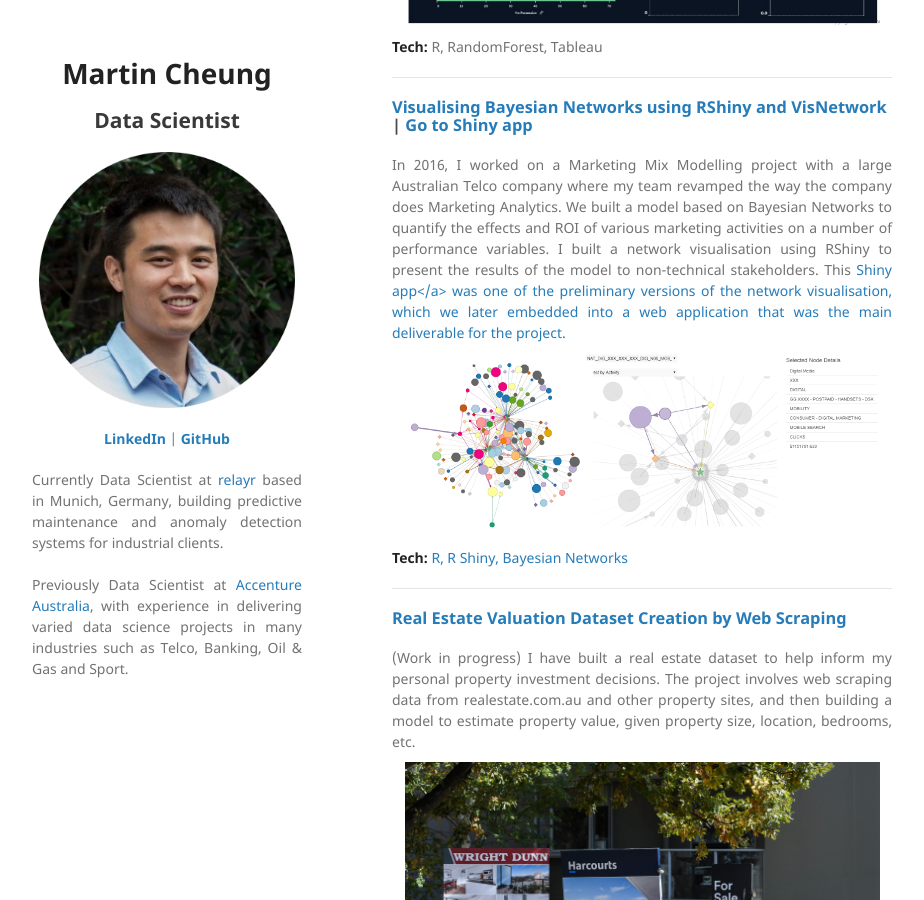
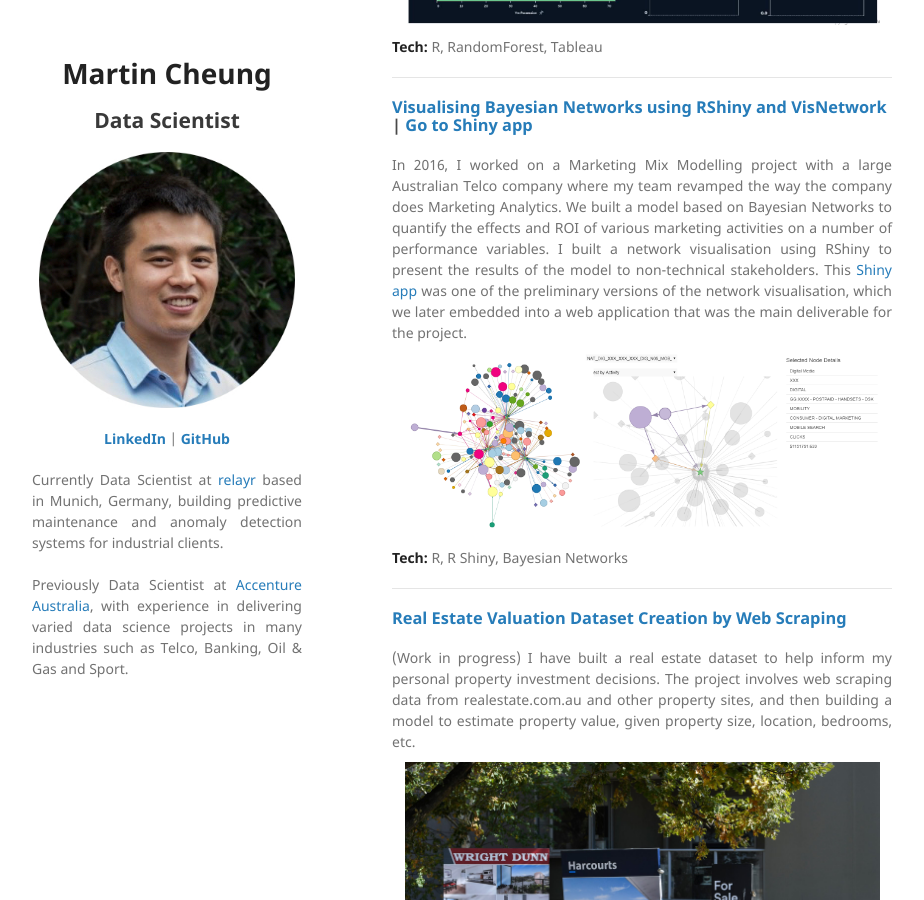
Before and after one commit to martycheung/martycheung.github.io, a Jekyll site: the page built from index.md, in a window 1280 px wide and 900 px high, scrolled down 1850 px. Shown: the whole window, without its empty margins (178-1102 px from the left). Built offline with Jekyll 4.4.1, drawn with Linux system fonts in a browser that asks for light colours; our own code applies the rules of GitHub Pages for plain Markdown files.

```diff
--- a/index.md
+++ b/index.md
@@ -53,7 +53,7 @@ NRL DataJam is a Rugby League themed data hackathon. Our team's solution was a m
 ### [Visualising Bayesian Networks using RShiny and VisNetwork](https://github.com/martycheung/Bayesian-Network-Visualisation) | [Go to Shiny app](https://martycheung.shinyapps.io/bayesian-network-visualisation/)
 
 <div style="text-align: justify">
-In 2016, I worked on a Marketing Mix Modelling project with a large Australian Telco company where my team revamped the way the company does Marketing Analytics. We built a model based on Bayesian Networks to quantify the effects and ROI of various marketing activities on a number of performance variables. I built a network visualisation using RShiny to present the results of the model to non-technical stakeholders. This <a href="https://martycheung.shinyapps.io/bayesian-network-visualisation/"/>Shiny app</a> was one of the preliminary versions of the network visualisation, which we later embedded into a web application that was the main deliverable for the project.
+In 2016, I worked on a Marketing Mix Modelling project with a large Australian Telco company where my team revamped the way the company does Marketing Analytics. We built a model based on Bayesian Networks to quantify the effects and ROI of various marketing activities on a number of performance variables. I built a network visualisation using RShiny to present the results of the model to non-technical stakeholders. This <a href="https://martycheung.shinyapps.io/bayesian-network-visualisation/">Shiny app</a> was one of the preliminary versions of the network visualisation, which we later embedded into a web application that was the main deliverable for the project.
 </div>
 
 <center><img src="images/network_viz.png?raw=true"/></center>
```
